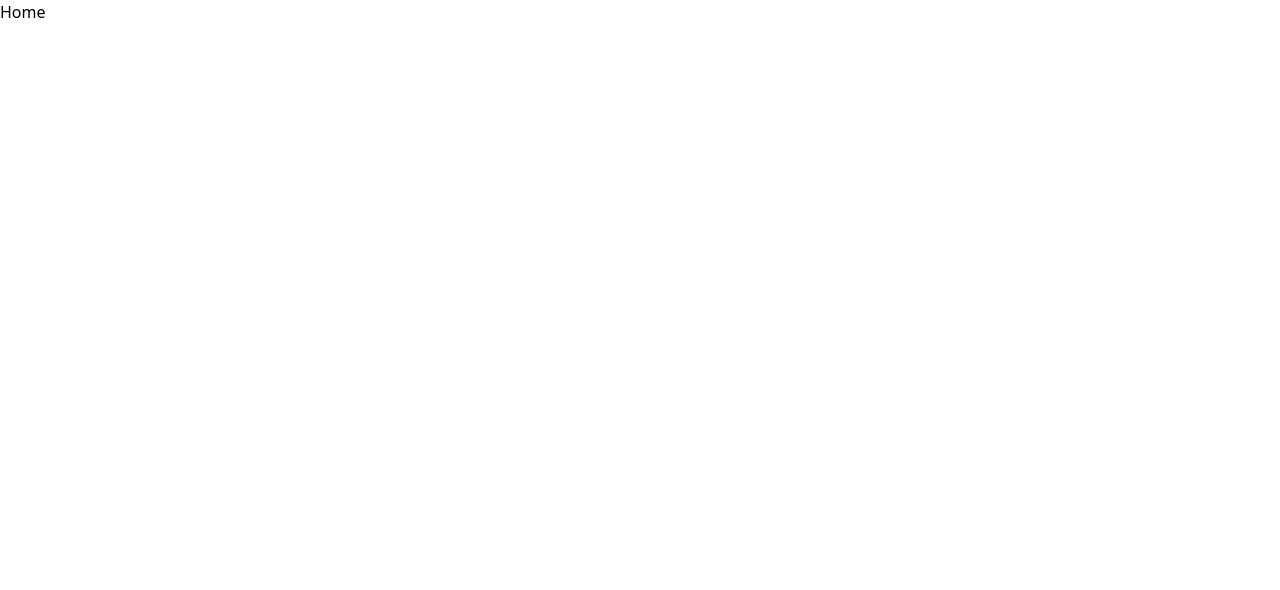
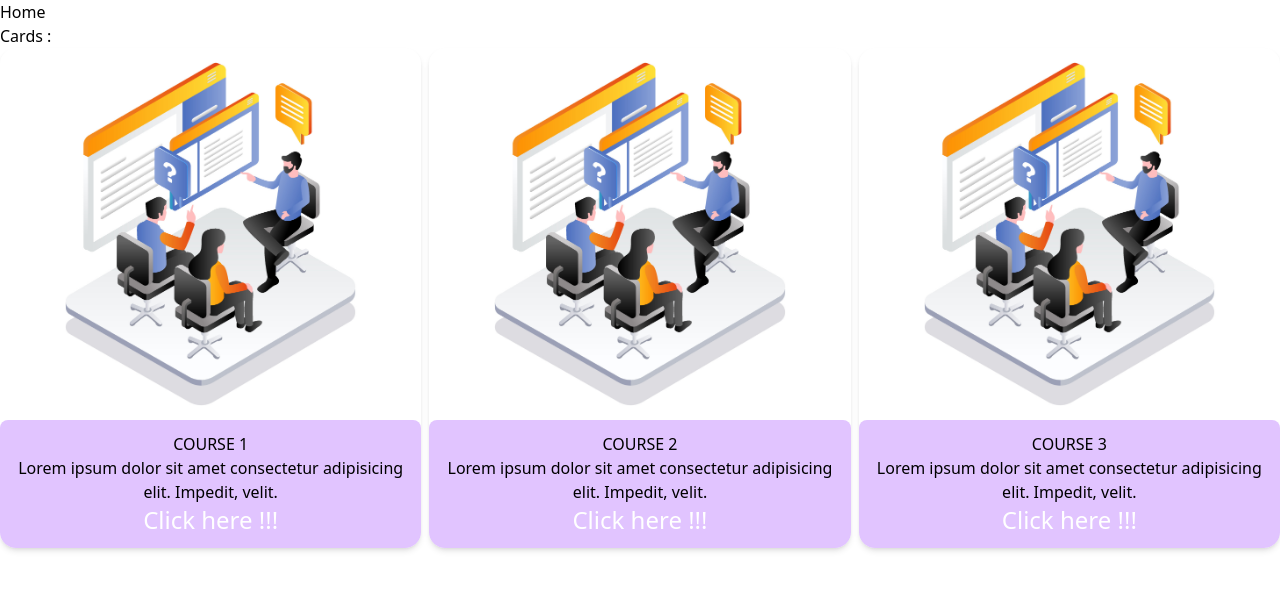
Before and after one commit to Daksh2356/chatcamp, a Next.js app: page /home in a window 1280 px wide. Shown: the top 590 px of the page. Built offline with nearby package versions, Linux system fonts and the light colour scheme.

Commit message:
card added

```diff
--- /dev/null
+++ b/src/components/Card.jsx
@@ -0,0 +1,84 @@
+import React from "react";
+import Image from "next/image";
+import pic from "../assets/pic.jpg";
+
+const Card = () => {
+  return (
+    <div className="grid gap-0 sm:grid-cols-1 md:gap-2 md:grid-cols-2 lg:grid-cols-3">
+      <div className="bg-white h-[500px] overflow-hidden mb-4 w-full rounded-2xl transition duration-500 ease-in-out sm:shadow-lg md:shadow-md hover:drop-shadow-xl">
+        <div className="w-full relative  ">
+          <div className="w-full h-full ">
+            <Image
+              src={pic}
+              alt="Picture"
+              width={100}
+              height={100}
+              quality={100}
+              unoptimized
+              className="w-full h-full rounded-md"
+            />
+          </div>
+          <div className="w-full relative">
+            <div className=" h-[300px] p-3 mb-2 transition duration-300 ease-in rounded-lg text-center bg-lilac hover:-translate-y-24">
+              <p>COURSE 1</p>
+              <p>Lorem ipsum dolor sit amet consectetur adipisicing elit. Impedit, velit.</p>
+              <button className=" text-white rounded-md text-2xl">
+                Click here !!!
+              </button>
+            </div>
+          </div>
+        </div>
+      </div>
+      <div className="bg-white h-[500px] overflow-hidden mb-4 w-full rounded-2xl transition duration-500 ease-in-out sm:shadow-lg md:shadow-md hover:drop-shadow-xl">
+        <div className="w-full relative  ">
+          <div className="w-full h-full ">
+            <Image
+              src={pic}
+              alt="Picture"
+              width={100}
+              height={100}
+              quality={100}
+              unoptimized
+              className="w-full h-full rounded-md"
+            />
+          </div>
+          <div className="w-full relative">
+            <div className=" h-[300px] p-3 mb-2 transition duration-300 ease-in rounded-lg text-center bg-lilac hover:-translate-y-24">
+              <p>COURSE 2</p>
+              <p>Lorem ipsum dolor sit amet consectetur adipisicing elit. Impedit, velit.</p>
+              <button className=" text-white rounded-md text-2xl">
+                Click here !!!
+              </button>
+            </div>
+          </div>
+        </div>
+      </div>
+      <div className="bg-white h-[500px] overflow-hidden mb-4 w-full rounded-2xl transition duration-500 ease-in-out sm:shadow-lg md:shadow-md hover:drop-shadow-xl">
+        <div className="w-full relative  ">
+          <div className="w-full h-full ">
+            <Image
+              src={pic}
+              alt="Picture"
+              width={100}
+              height={100}
+              quality={100}
+              unoptimized
+              className="w-full h-full rounded-md"
+            />
+          </div>
+          <div className="w-full relative">
+            <div className=" h-[300px] p-3 mb-2 transition duration-300 ease-in rounded-lg text-center bg-lilac hover:-translate-y-24">
+              <p>COURSE 3</p>
+              <p>Lorem ipsum dolor sit amet consectetur adipisicing elit. Impedit, velit.</p>
+              <button className=" text-white rounded-md text-2xl">
+                Click here !!!
+              </button>
+            </div>
+          </div>
+        </div>
+      </div>
+    </div>
+  );
+};
+
+export default Card;
--- a/src/pages/home.jsx
+++ b/src/pages/home.jsx
@@ -1,7 +1,14 @@
+import Card from "../components/Card";
 import React from "react";
 
 const Home = () => {
-  return <div>Home</div>;
+  return (
+    <div>
+      Home
+      <div>Cards :</div>
+      <Card />
+    </div>
+  );
 };
 
 export default Home;
--- a/tailwind.config.js
+++ b/tailwind.config.js
@@ -1,18 +1,24 @@
 /** @type {import('tailwindcss').Config} */
 module.exports = {
   content: [
-    './src/pages/**/*.{js,ts,jsx,tsx}',
-    './src/components/**/*.{js,ts,jsx,tsx}',
-    './src/app/**/*.{js,ts,jsx,tsx}',
+    "./src/pages/**/*.{js,ts,jsx,tsx}",
+    "./src/components/**/*.{js,ts,jsx,tsx}",
+    "./src/app/**/*.{js,ts,jsx,tsx}",
   ],
   theme: {
     extend: {
       backgroundImage: {
-        'gradient-radial': 'radial-gradient(var(--tw-gradient-stops))',
-        'gradient-conic':
-          'conic-gradient(from 180deg at 50% 50%, var(--tw-gradient-stops))',
+        "gradient-radial": "radial-gradient(var(--tw-gradient-stops))",
+        "gradient-conic":
+          "conic-gradient(from 180deg at 50% 50%, var(--tw-gradient-stops))",
+      },
+      colors: {
+        lilac: "#e1c4ff",
+        purple: "#984fea",
+        black: "#000",
+        white: "#fff",
       },
     },
   },
   plugins: [],
-}
+};
```
Also changed, not shown: src/assets/pic.jpg (added).
